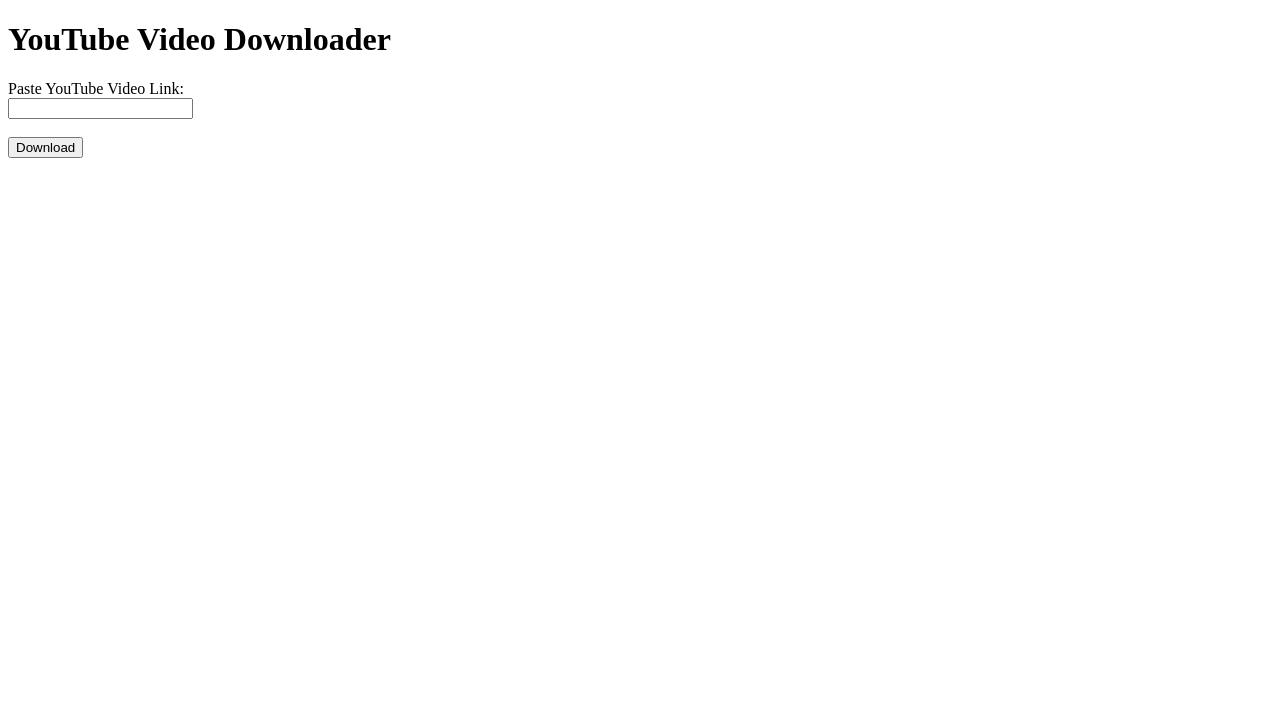
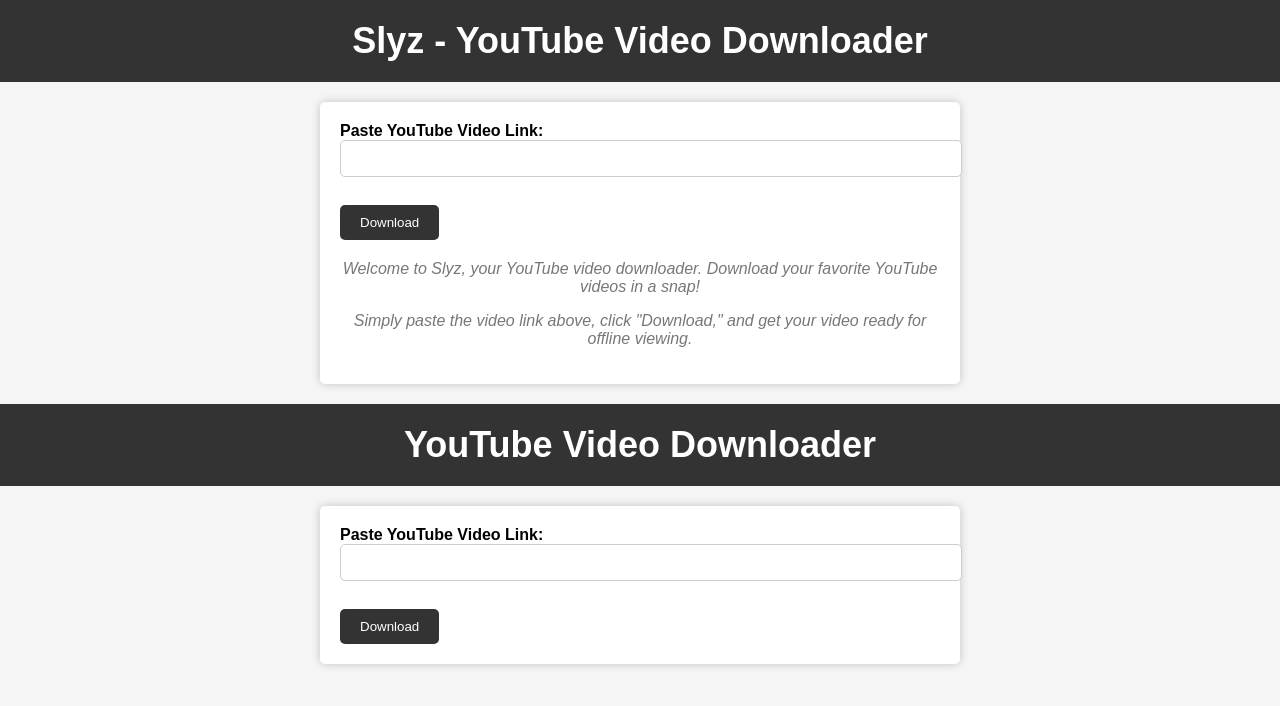
Before and after one commit to RpEcho/RpEcho.github.io, a plain HTML site: page index.html in a window 1280 px wide. Drawn offline with Linux system fonts and the light colour scheme.

Commit message:
Update index.html

```diff
--- a/index.html
+++ b/index.html
@@ -1,3 +1,116 @@
+<!DOCTYPE html>
+<html lang="en">
+<head>
+    <meta charset="UTF-8">
+    <meta name="viewport" content="width=device-width, initial-scale=1.0">
+    <title>Slyz - YouTube Video Downloader</title>
+    <style>
+        body {
+            font-family: Arial, sans-serif;
+            background-color: #f5f5f5;
+            margin: 0;
+            padding: 0;
+        }
+
+        header {
+            background-color: #333;
+            color: #fff;
+            text-align: center;
+            padding: 20px;
+        }
+
+        h1 {
+            font-size: 36px;
+            margin: 0;
+        }
+
+        .container {
+            max-width: 600px;
+            margin: 20px auto;
+            padding: 20px;
+            background-color: #fff;
+            border-radius: 5px;
+            box-shadow: 0px 0px 10px rgba(0, 0, 0, 0.2);
+        }
+
+        label {
+            font-weight: bold;
+        }
+
+        input[type="text"] {
+            width: 100%;
+            padding: 10px;
+            margin-bottom: 10px;
+            border: 1px solid #ccc;
+            border-radius: 5px;
+        }
+
+        input[type="submit"] {
+            background-color: #333;
+            color: #fff;
+            padding: 10px 20px;
+            border: none;
+            border-radius: 5px;
+            cursor: pointer;
+        }
+
+        input[type="submit"]:hover {
+            background-color: #555;
+        }
+
+        .download-link {
+            display: none;
+            margin-top: 20px;
+        }
+
+        .download-link a {
+            display: inline-block;
+            background-color: #333;
+            color: #fff;
+            text-decoration: none;
+            padding: 10px 20px;
+            border-radius: 5px;
+        }
+
+        .download-link a:hover {
+            background-color: #555;
+        }
+
+        /* Additional Styles */
+        .website-info {
+            margin-top: 20px;
+            text-align: center;
+            font-style: italic;
+            color: #777;
+        }
+    </style>
+</head>
+<body>
+    <header>
+        <h1>Slyz - YouTube Video Downloader</h1>
+    </header>
+
+    <div class="container">
+        <form id="download-form">
+            <label for="videoLink">Paste YouTube Video Link:</label><br>
+            <input type="text" id="videoLink" name="videoLink" required><br><br>
+            <input type="submit" value="Download">
+        </form>
+
+        <div class="download-link" id="download-link">
+            <!-- The download link will appear here -->
+        </div>
+
+        <div class="website-info">
+            <p>Welcome to Slyz, your YouTube video downloader. Download your favorite YouTube videos in a snap!</p>
+            <p>Simply paste the video link above, click "Download," and get your video ready for offline viewing.</p>
+        </div>
+    </div>
+
+    <!-- Include your JavaScript code here -->
+</body>
+</html>
+
 <!DOCTYPE html>
 <html lang="en">
 <head>
```
